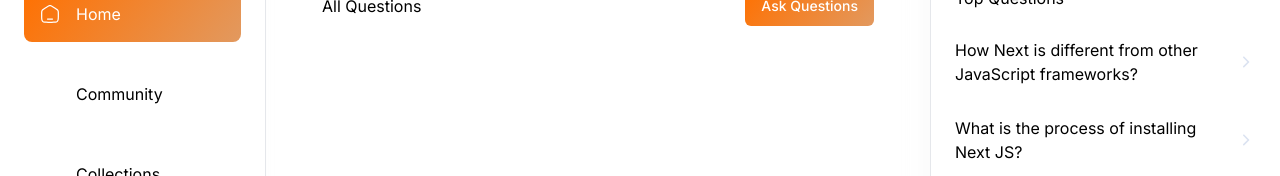
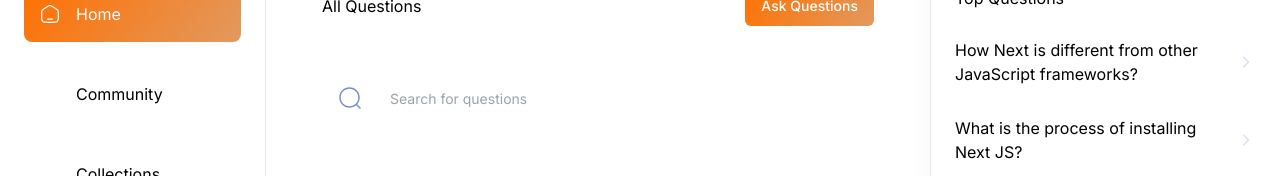
Before and after one commit to MrKuchkarov/DevFlow-Project, a Next.js app: page / in a window 1280 px wide. Shown: the part 182-358 px from the top of the page. Built offline with nearby package versions, Linux system fonts and the light colour scheme; no server answers.

Commit message:
create: LocalSearchbar component and layout

```diff
--- a/app/(root)/(home)/page.tsx
+++ b/app/(root)/(home)/page.tsx
@@ -1,6 +1,7 @@
 import React from 'react';
 import Link from "next/link";
 import {Button} from "@/components/ui/button";
+import LocalSearchbar from "@/components/shared/search/LocalSearchbar";
 
 const Home = () => {
     return (
@@ -27,7 +28,14 @@
             <div
                 className='mt-11 flex justify-between gap-5 max-sm:flex-col sm:items-center'
             >
-                {/* */}
+                <LocalSearchbar
+                    route='/'
+                    iconPosition='left'
+                    imgSrc='/assets/icons/search.svg'
+                    placeholder='Search for questions'
+                    otherClasses='flex-1'
+                />
+
             </div>
         </>
     );
--- /dev/null
+++ b/components/shared/search/LocalSearchbar.tsx
@@ -0,0 +1,46 @@
+'use client'
+import React from 'react';
+import Image from "next/image";
+import {Input} from "@/components/ui/input";
+type CustomInputProps = {
+    route: string;
+    iconPosition: string;
+    imgSrc: string;
+    placeholder: string;
+    otherClasses: string;
+}
+const LocalSearchbar = ({
+    route,
+    iconPosition,
+    imgSrc,
+    placeholder,
+    otherClasses,
+}: CustomInputProps) => {
+    return (
+        <div
+            className={`background-light800_darkgradient flex
+            min-h-[56px] grow items-center gap-4 rounded-[10px] px-4 ${otherClasses}`}
+        >
+            {iconPosition === 'left' && (
+                <Image
+                src={imgSrc}
+                alt='search icon'
+                width={24}
+                height={24}
+                className='cursor-pointer'
+                />
+            )}
+
+            <Input
+                type='text'
+                placeholder={placeholder}
+                value=''
+                onChange={() =>  {}}
+                className='paragraph-regular no-focus placeholder
+                background-light800_darkgradient border-none shadow-none outline-none'
+            />
+        </div>
+    );
+};
+
+export default LocalSearchbar;
```
